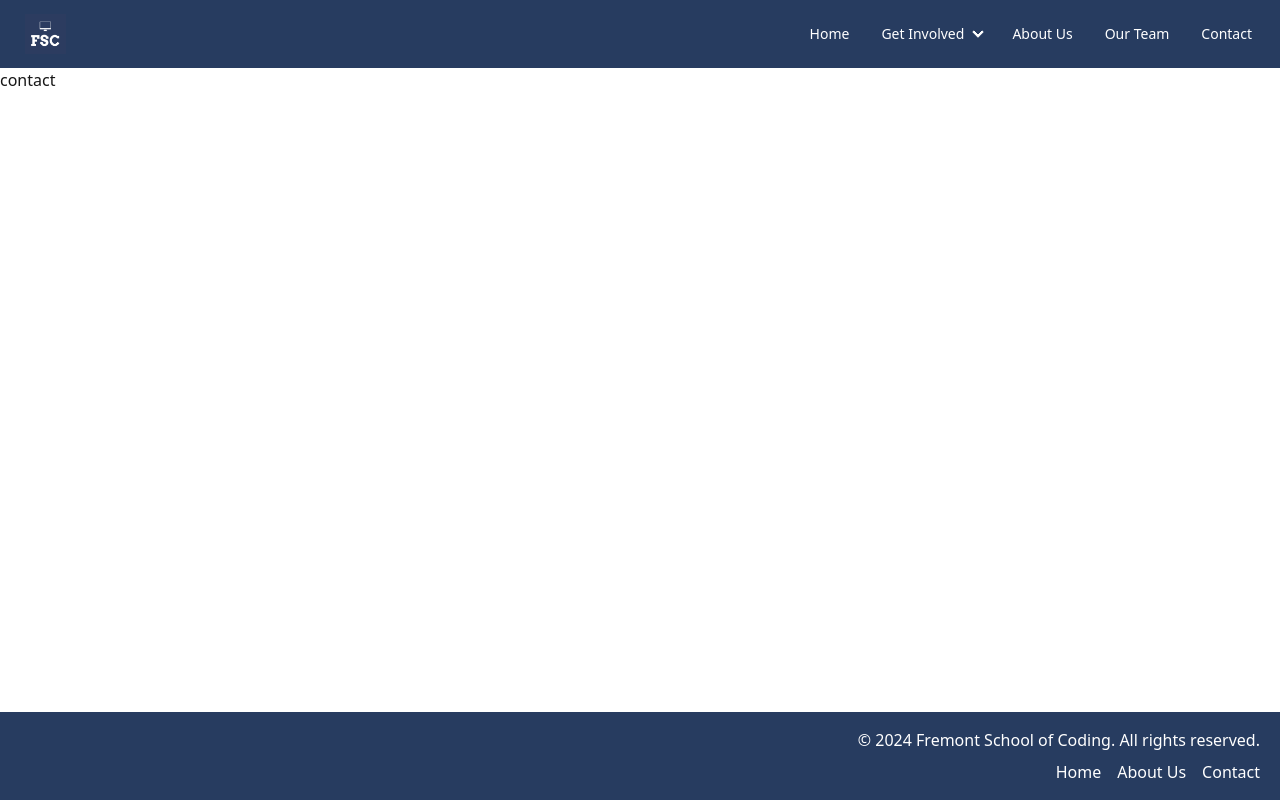
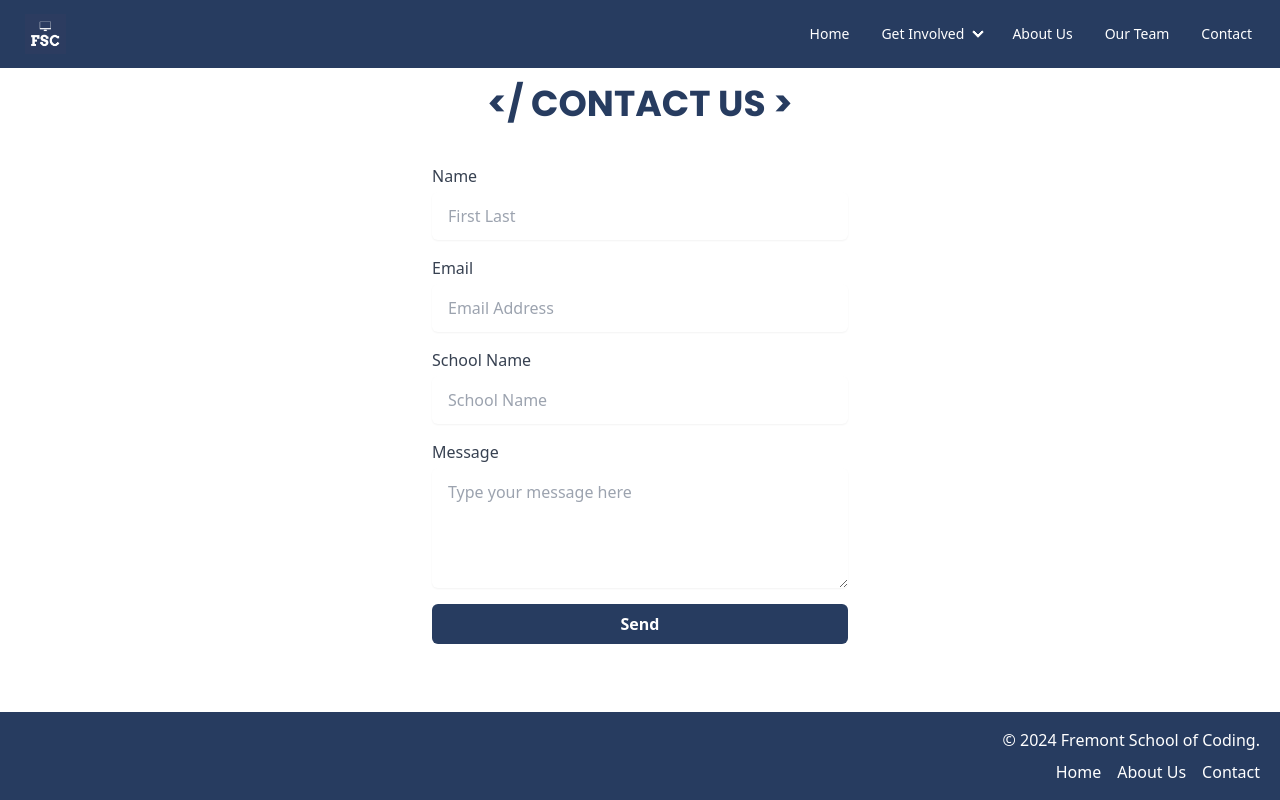
Before and after one commit to rpulle/fremontschoolofcoding, a React (Vite) app: page /contact in a window 1280 px wide. Built offline with nearby package versions, Linux system fonts and the light colour scheme; a web font is replaced by a local one.

Commit message:
contact us page

```diff
--- a/src/components/Aboutus.jsx
+++ b/src/components/Aboutus.jsx
@@ -2,7 +2,14 @@ import React from 'react'
 
 const Aboutus = () => {
   return (
-    <div>Aboutus</div>
+    <div>
+      <h1
+        className="text-center font-bold text-4xl pt-5"
+        style={{ fontFamily: 'Poppins, sans-serif', color: '#273c60' }}
+      >
+        {'</ ABOUT US >'}
+      </h1>
+    </div>
   )
 }
 
--- a/src/components/Contact.jsx
+++ b/src/components/Contact.jsx
@@ -1,9 +1,56 @@
-import React from 'react'
+import React from 'react';
 
 const Contact = () => {
   return (
-    <div>contact</div>
-  )
-}
+    <div className="max-w-md mx-auto p-4">
+      <h1
+        className="text-center font-bold text-4xl pb-10"
+        style={{ fontFamily: 'Poppins, sans-serif', color: '#273c60' }}
+      >
+        {'</ CONTACT US >'}
+      </h1>
+      <form className="space-y-4">
+        <label className="block">
+          <span className="text-gray-700">Name</span>
+          <input
+            type="text"
+            className="mt-1 block w-full border-gray-300 rounded-md shadow-sm py-3 px-4 focus:border-[#273c60] focus:ring focus:ring-[#273c60]/50"
+            placeholder="First Last"
+          />
+        </label>
+        <label className="block">
+          <span className="text-gray-700">Email</span>
+          <input
+            type="email"
+            className="mt-1 block w-full border-gray-300 rounded-md shadow-sm py-3 px-4 focus:border-[#273c60] focus:ring focus:ring-[#273c60]/50"
+            placeholder="Email Address"
+          />
+        </label>
+        <label className="block">
+          <span className="text-gray-700">School Name</span>
+          <input
+            type="text"
+            className="mt-1 block w-full border-gray-300 rounded-md shadow-sm py-3 px-4 focus:border-[#273c60] focus:ring focus:ring-[#273c60]/50"
+            placeholder="School Name"
+          />
+        </label>
+        <label className="block">
+          <span className="text-gray-700">Message</span>
+          <textarea
+            rows="4"
+            placeholder="Type your message here"
+            className="mt-1 block w-full border-gray-300 rounded-md shadow-sm py-3 px-4 focus:border-[#273c60] focus:ring focus:ring-[#273c60]/50"
+          />
+        </label>
+        <button
+          type="submit"
+          className="w-full py-2 px-4 bg-[#273c60] text-white font-semibold rounded-md hover:bg-[#334c76] focus:outline-none focus:ring-2 focus:ring-[#273c60]/50"
+        >
+          Send
+        </button>
+      </form>
+    </div>
+  );
+};
 
-export default Contact
+export default Contact;
--- a/src/components/Footer.jsx
+++ b/src/components/Footer.jsx
@@ -7,7 +7,7 @@ const Footer = () => {
     <footer className="bg-[#273c60] text-white">
       <div className="container mx-auto text-right pr-5">
         <div className="py-4">
-          <p>&copy; 2024 Fremont School of Coding. All rights reserved.</p>
+          <p>&copy; 2024 Fremont School of Coding.</p>
           <ul className="flex justify-end space-x-4 mt-2">
             <li><Link to="/">Home</Link></li>
             <li><Link to="/about">About Us</Link></li>
```
